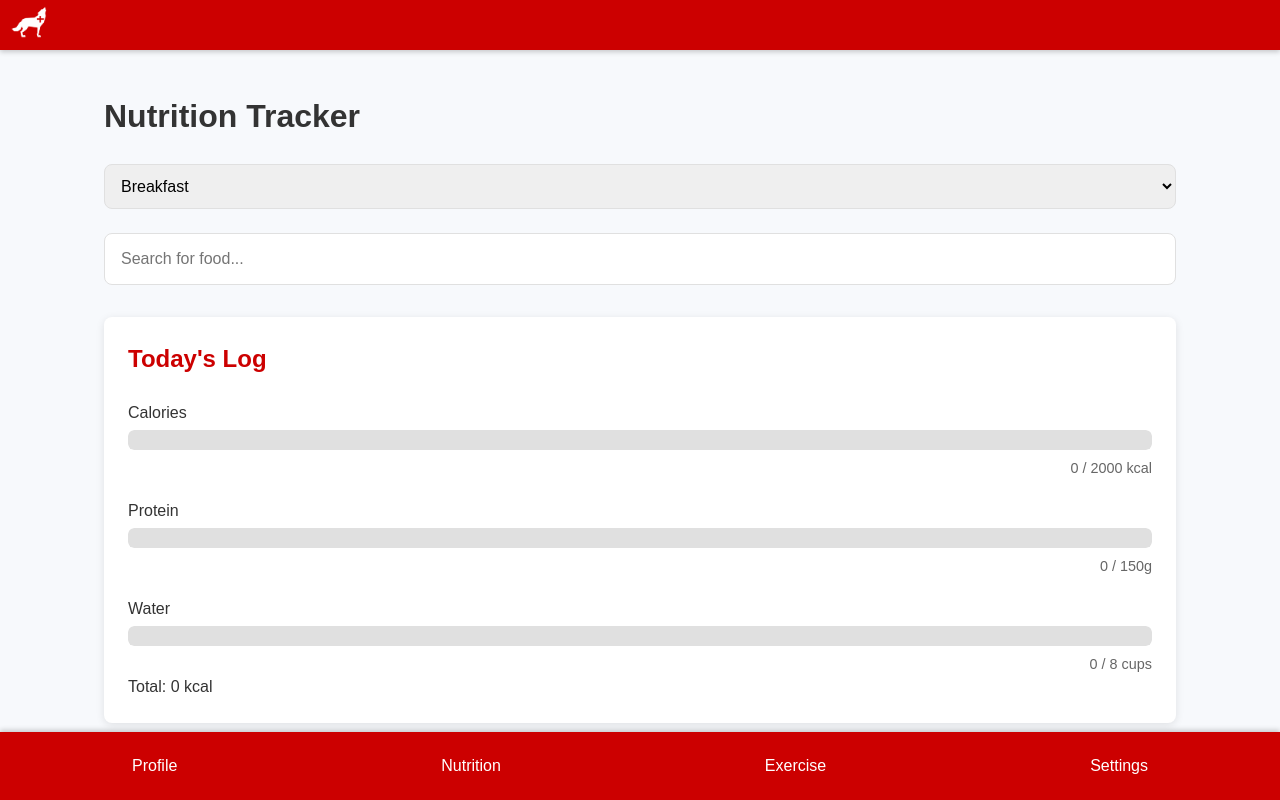
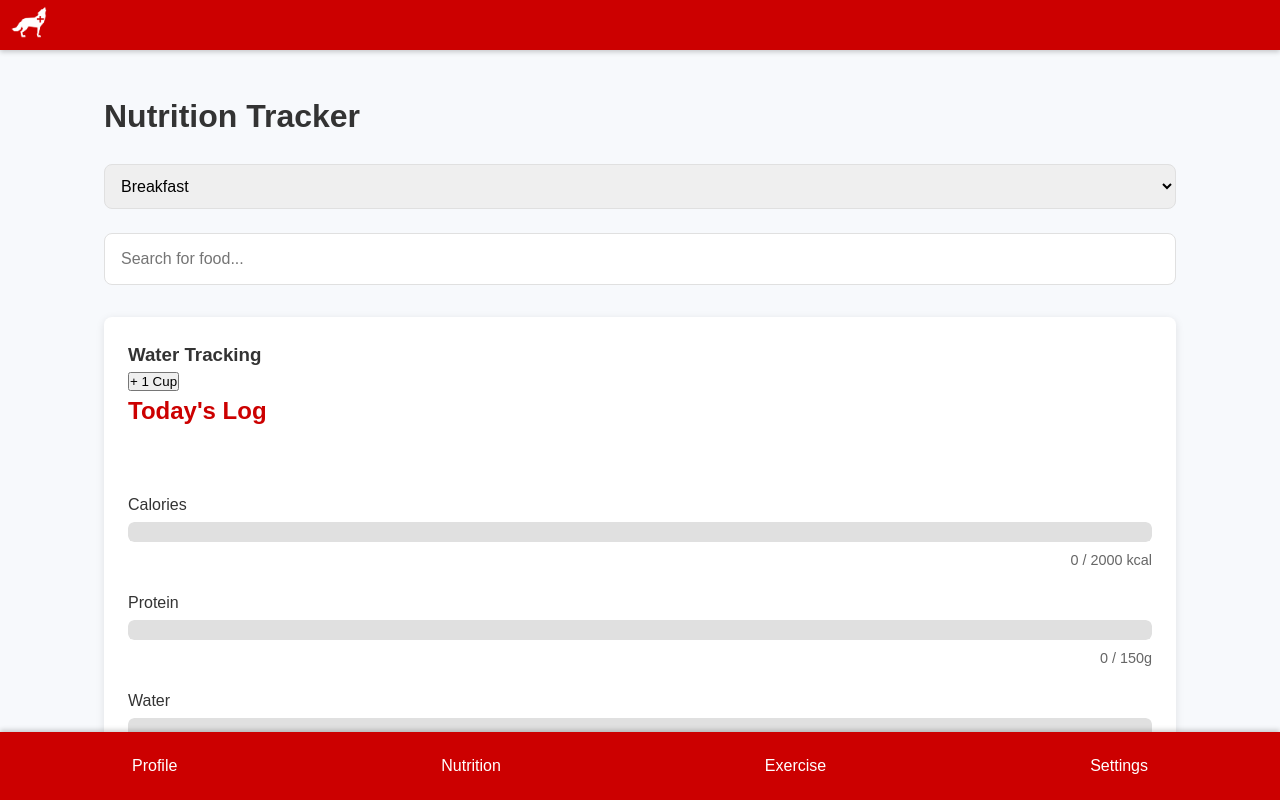
Before and after one commit to DavidMond9/NCSUHealth, a React (Vite) app in the folder root/frontend/@latest/: page /Home/nutrition in a window 1280 px wide. Built offline with nearby package versions, Linux system fonts and the light colour scheme.

Commit message:
Added water button to add water for progress bar.

```diff
--- a/root/frontend/@latest/src/pages/AppContext.jsx
+++ b/root/frontend/@latest/src/pages/AppContext.jsx
@@ -93,6 +93,14 @@ function appReducer(state, action) {
                     }
                 }
             }
+        case 'UPDATE_WATER_INTAKE':
+            return {
+                ...state,
+                profile: {
+                    ...state.profile,
+                    daily_water: action.payload
+                }
+            }
         default:
             return state
     }
--- a/root/frontend/@latest/src/pages/Nutrition.jsx
+++ b/root/frontend/@latest/src/pages/Nutrition.jsx
@@ -143,6 +143,34 @@ function Nutrition() {
         }
     };
 
+    const handleAddWater = () => {
+        const today = new Date().toISOString().split('T')[0];
+        const waterItem = {
+            id: `water-${Date.now()}`,
+            name: 'Water',
+            calories: 0,
+            protein: 0,
+            water: 1, // 1 cup of water
+            meal: 'water',
+            timestamp: new Date().toISOString()
+        };
+
+        dispatch({
+            type: 'LOG_FOOD',
+            payload: {
+                date: today,
+                food: waterItem
+            }
+        });
+
+        // Update water intake in profile
+        const newTotals = calculateNutritionTotals();
+        dispatch({
+            type: 'UPDATE_WATER_INTAKE',
+            payload: newTotals.water + 1
+        });
+    };
+
     return (
         <div className="nutrition-page">
             <h1>Nutrition Tracker</h1>
@@ -188,6 +216,16 @@ function Nutrition() {
             </div>
 
             <div className="daily-summary">
+                <div className="water-tracking">
+                    <h3>Water Tracking</h3>
+                    <button
+                        className="water-button"
+                        onClick={handleAddWater}
+                    >
+                        + 1 Cup
+                    </button>
+                </div>
+
                 <h2>Today's Log</h2>
                 <div className="logged-foods-container">
                     {state.nutrition.foodLog[new Date().toISOString().split('T')[0]]?.map((food, index) => (
--- a/root/frontend/@latest/src/pages/styles/Nutrition.css
+++ b/root/frontend/@latest/src/pages/styles/Nutrition.css
@@ -141,3 +141,68 @@
         width: 100%;
     }
 }
+
+.logged-foods-container {
+    max-height: 300px;
+    overflow-y: auto;
+    margin-bottom: 40px; /* Space for total calories */
+}
+
+.logged-food {
+    display: flex;
+    justify-content: space-between;
+    padding: clamp(0.5rem, 1.5vw, 0.75rem) 0;
+    border-bottom: 1px solid #e0e0e0;
+    font-size: clamp(0.9rem, 1.5vw, 1rem);
+}
+
+.logged-food-info {
+    display: flex;
+    gap: 0.5rem;
+    align-items: center;
+}
+
+.food-number {
+    color: #cc0000;
+    font-weight: bold;
+    min-width: 25px;
+}
+
+.logged-food-actions {
+    display: flex;
+    align-items: center;
+    gap: 1rem;
+}
+
+.remove-food-btn {
+    background: none;
+    border: none;
+    color: #cc0000;
+    font-size: 1.5rem;
+    cursor: pointer;
+    padding: 0 0.5rem;
+    display: flex;
+    align-items: center;
+    justify-content: center;
+    transition: color 0.2s;
+}
+
+.remove-food-btn:hover {
+    color: #990000;
+}
+
+.total-calories {
+    position: absolute;
+    bottom: 1rem;
+    right: 1rem;
+    font-weight: bold;
+    color: #cc0000;
+    font-size: 1.1rem;
+    padding: 0.5rem;
+    background: #fff;
+}
+
+.daily-summary {
+    position: relative;
+    padding-bottom: 3rem; /* Space for total calories */
+}
```
